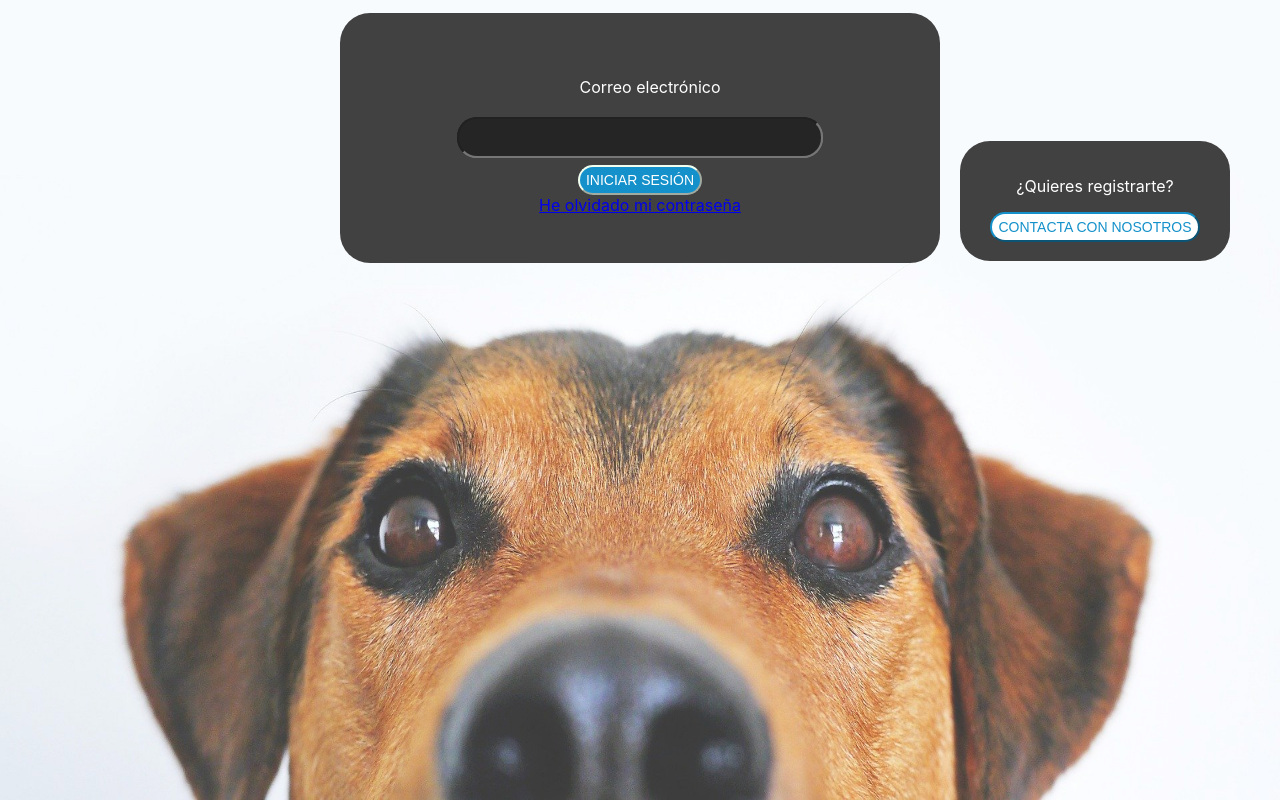
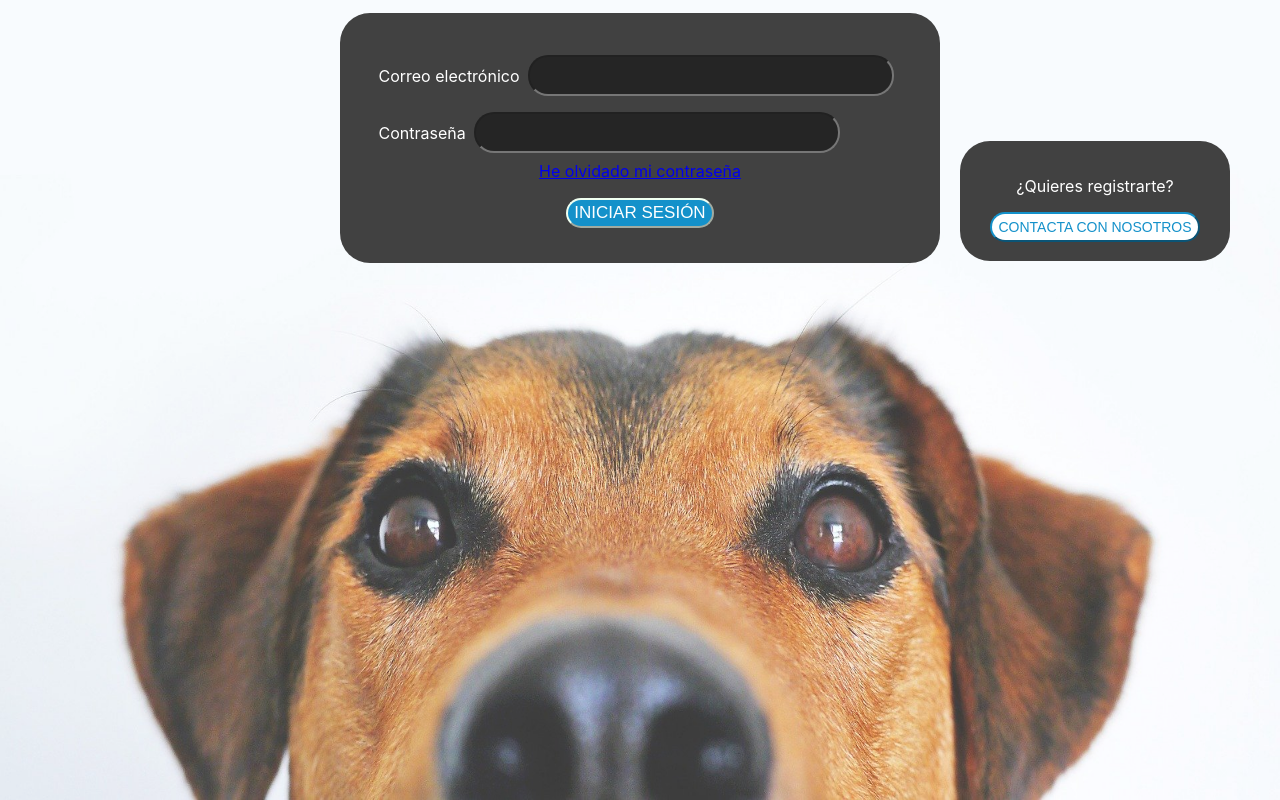
Before and after one commit to EscolanoGarnica/logindiagnostic, a React (Create React App) app: page / in a window 1280 px wide. Built offline with nearby package versions, Linux system fonts and the light colour scheme.

Commit message:
front loginpage done succesfully

```diff
--- a/src/App.css
+++ b/src/App.css
@@ -60,11 +60,10 @@ body {
   font-size: 20px;
   border-radius: 20px;
   padding-left: 10px;
-  position: absolute;
 }
 
-.letras {
-  padding-left: 20px;
+.divIniciarSesion{
+  padding-top: 17px;
 }
 
 .iniciarsesion{
@@ -75,7 +74,7 @@ body {
   color: white;
   font-weight: 500;
   height: 30px;
-  font-size: 14px;
+  font-size: 17px;
 }
 
 .contactabutton{
--- a/src/Login.js
+++ b/src/Login.js
@@ -10,14 +10,33 @@ class Login extends Component {
         <img class="imageDog" src={dog} alt="dog photo"></img>
 
         <div class="loginContainer">
-          <p class="letras"> Correo electrónico</p>
-          <input class="input" type="text" onChange={this.myChangeHandler} />
+          <form>
+            <label>
+              Correo electrónico
+              <input
+                class="input"
+                type="text"
+                onChange={this.myChangeHandler}
+              />
+            </label>
+            <br/>
+            <label>
+              Contraseña
+              <input
+                class="input"
+                type="password"
+                onChange={this.myChangeHandler}
+              />
+            </label>
+          </form>
 
-          <p class="letras">Contraseña</p>
-          <input class="input" type="text" onChange={this.myChangeHandler} />
 
+          <a href="google.com"> He olvidado mi contraseña</a>
+          <div class='divIniciarSesion'>
           <button class="iniciarsesion">INICIAR SESIÓN</button>
-          <a href="google.com"> He olvidado mi contraseña</a>
+          </div>
+
+
         </div>
 
         <div class="registerContainer">
```
